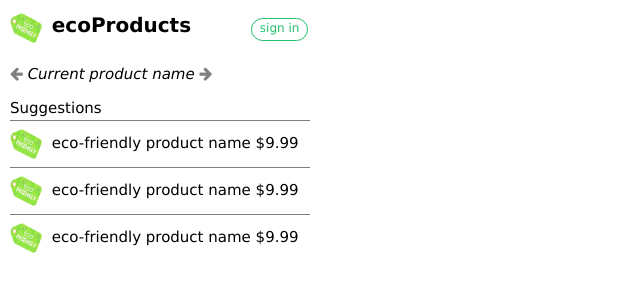
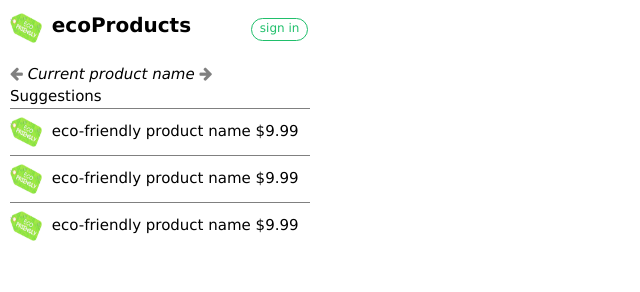
Before and after one commit to antonybstack/ecoShopper, a browser extension: page plugin/eco.html in a window 1280 px wide. Shown: the whole page, without its empty margins (0-640 px from the left). Drawn offline with nearby package versions, Linux system fonts and the light colour scheme.

Commit message:
finally displaying information on the front end

```diff
--- a/plugin/eco.css
+++ b/plugin/eco.css
@@ -42,22 +42,19 @@ i:hover {
   display: inline-block;
   transition: all 0.3s ease 0s;
 }
-#signin:hover{
+
+#signin:hover {
   background-color: rgb(32, 191, 107, .2);
-  color:white;
+  color: white;
 }
 
 #current {
   font-style: italic;
 }
 
-#suggestion {
+#suggestion {}
 
-  padding-top: 12px;
-  padding-right: 12em;
-}
-
-.suggestion {
+.suggestion-item {
   border-top: 1px solid;
   border-color: grey;
   padding-top: 8px;
@@ -79,7 +76,8 @@ i:hover {
   z-index: 1;
   transition: all .2s linear;
 
-  &:before, &:after {
+  &:before,
+  &:after {
     content: "";
     position: absolute;
     width: 35%;
@@ -102,7 +100,8 @@ i:hover {
   &:hover {
     border: solid 8px #777;
 
-    &:after, &:before {
+    &:after,
+    &:before {
       background: #777;
     }
   }
@@ -110,7 +109,8 @@ i:hover {
   &:active {
     border: solid 8px #111;
 
-    &:after, &:before {
+    &:after,
+    &:before {
       background: #111;
     }
   }
--- a/plugin/eco.html
+++ b/plugin/eco.html
@@ -23,24 +23,24 @@
       <span id="current">Current product name</span>
       <i class="fa fa-arrow-right"></i>
     </div>
-  <div id="suggestion">
+    <section id="suggestion">
       <span>Suggestions</span>
-  </div>
-  <div class="suggestion">
+      <div class="suggestion-item">
         <img src="eco_image.jpg" alt="no image" width="37px" height="30px">
         <span>eco-friendly product name</span>
         <span>$9.99</span>
       </div>
-  <div class="suggestion">
+      <div class="suggestion-item">
         <img src="eco_image.jpg" alt="no image" width="37px" height="30px">
         <span>eco-friendly product name</span>
         <span>$9.99</span>
       </div>
-  <div class="suggestion">
+      <div class="suggestion-item">
         <img src="eco_image.jpg" alt="no image" width="37px" height="30px">
         <span>eco-friendly product name</span>
         <span>$9.99</span>
       </div>
+    </section>
 </body>
 
 </html>
```
Also changed, not shown: fetching-data/main.js (+18 -10 lines). Lines whose indentation alone changed are shown as unchanged.
